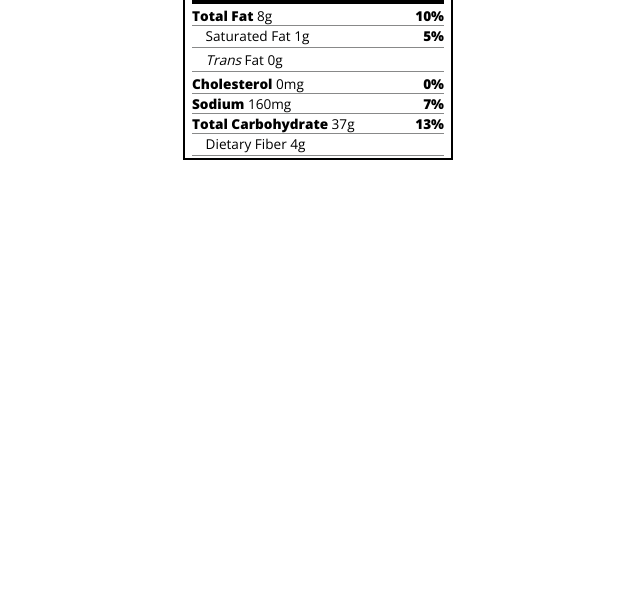
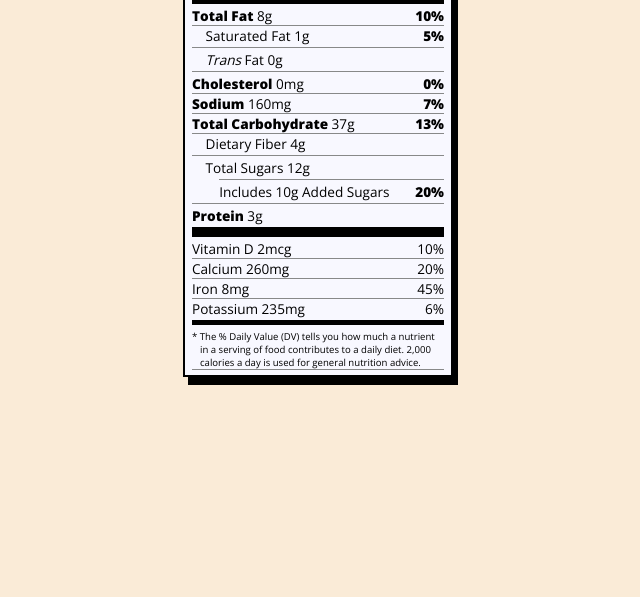
Before and after one commit to TechBroK/nutrition-label, a plain HTML site: page index.html in a window 1280 px wide. Shown: the part 203-800 px from the top of the page, without its empty margins (322-962 px from the left). Drawn offline with nearby package versions, Linux system fonts and the light colour scheme.

Commit message:
final push

```diff
--- a/index.html
+++ b/index.html
@@ -39,6 +39,20 @@
       <p><span><span class="bold">Total Carbohydrate</span> 37g</span> <span class="bold">13%</span></p>
       <p class="indent no-divider"><span>Dietary Fiber 4g</span></p>
       <div class="divider"></div>
+      <p class="indent no-divider">Total Sugars 12g</p>
+      <div class="divider double-indent"></div>
+      <p class="double-indent no-divider">Includes 10g Added Sugars<span class="bold">20%</span></p>
+      <div class="divider"></div>
+      <p class=" no-divider"> <span> <span class="bold"> Protein</span> <span>3g</span> </span></p>
+      <div class="divider large"></div>
+      <p>Vitamin D 2mcg <span>10%</span></p>
+      <p> Calcium 260mg <span>20% </span></p>
+      <p> Iron 8mg <span>45%</span></p>
+      <p class="no-divider">Potassium 235mg <span>6%</span></p>
+      <div class="divider medium"></div>
+<p class="note">
+  * The % Daily Value (DV) tells you how much a nutrient in a serving of food contributes to a daily diet. 2,000 calories a day is used for general nutrition advice.
+</p>
     </div>
   </div>
 </body>
--- a/style.css
+++ b/style.css
@@ -11,12 +11,18 @@
   }
 
   .label {
+    background-color: aliceblue;
     border: 2px solid black;
     width: 270px;
     margin: 20px auto;
     padding: 0 7px;
+    box-shadow: 5px 8px;
+
   }
-
+ .label:hover{
+    background-color:rgb(0, 0, 0);
+    color:antiquewhite
+ }
   header h1 {
     text-align: center;
     margin: -4px 0;
@@ -85,10 +91,12 @@
   }
 
   body {
+    background-color: antiquewhite;
     font-family: 'Open Sans', sans-serif;
   }
 
   .label {
+    background-color:ghostwhite;
     border: 2px solid black;
     width: 270px;
     margin: 20px auto;
@@ -172,3 +180,12 @@
   .indent{
     margin-left: 1em;
   }
+  .double-indent{
+    margin-left:2em;
+  }
+  .note {
+    font-size: 0.6rem;
+    padding: 0px 8px;
+    text-indent: -8px;
+    margin: 5px 0;
+  }
```
